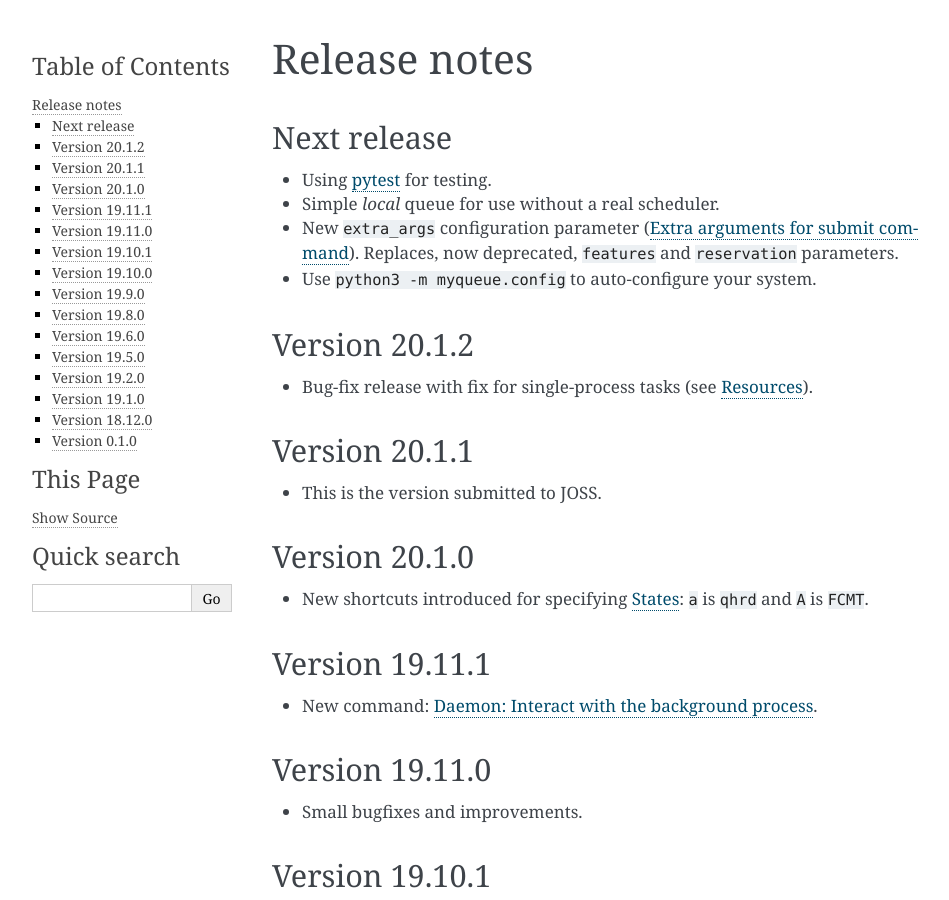
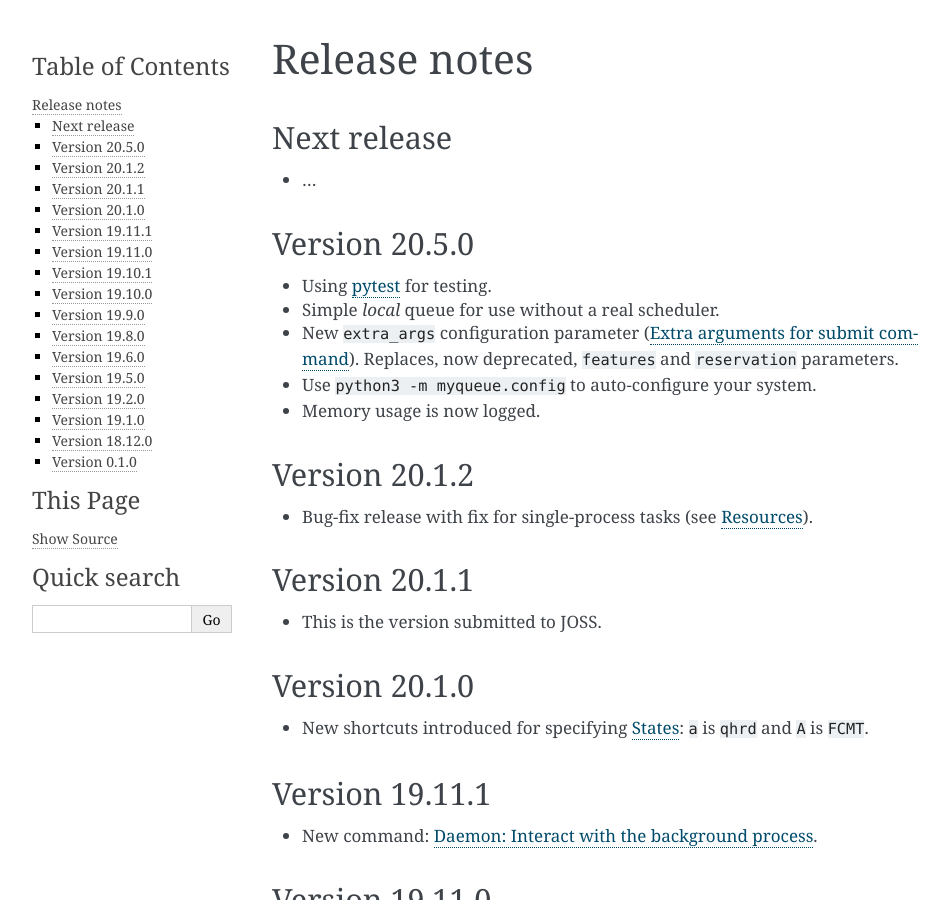
Before and after one commit to Yangxinsix/myqueue, a Sphinx documentation site: the page built from docs/releasenotes.rst, in a window 1280 px wide and 900 px high. Shown: the whole window, without its empty margins (148-1097 px from the left). Built offline with Sphinx 7.4.7, drawn with Linux system fonts in a browser that asks for light colours.

Commit message:
Version 20.5.0

```diff
--- a/docs/releasenotes.rst
+++ b/docs/releasenotes.rst
@@ -9,11 +9,18 @@ Release notes
 Next release
 ============
 
+* ...
+
+
+Version 20.5.0
+==============
+
 * Using pytest_ for testing.
 * Simple *local* queue for use without a real scheduler.
 * New ``extra_args`` configuration parameter (:ref:`extra_args`).
   Replaces, now deprecated, ``features`` and ``reservation`` parameters.
 * Use ``python3 -m myqueue.config`` to auto-configure your system.
+* Memory usage is now logged.
 
 .. _pytest: https://docs.pytest.org/en/latest/
 
--- a/myqueue/__init__.py
+++ b/myqueue/__init__.py
@@ -8,7 +8,7 @@ if TYPE_CHECKING:
     from .task import Task  # noqa
 
 
-__version__ = '20.1.2'
+__version__ = '20.5.0'
 
 
 def submit(*tasks: 'Task', verbosity: int = 1, dry_run: bool = False) -> None:
```
Also changed, not shown: .gitlab-ci.yml.
